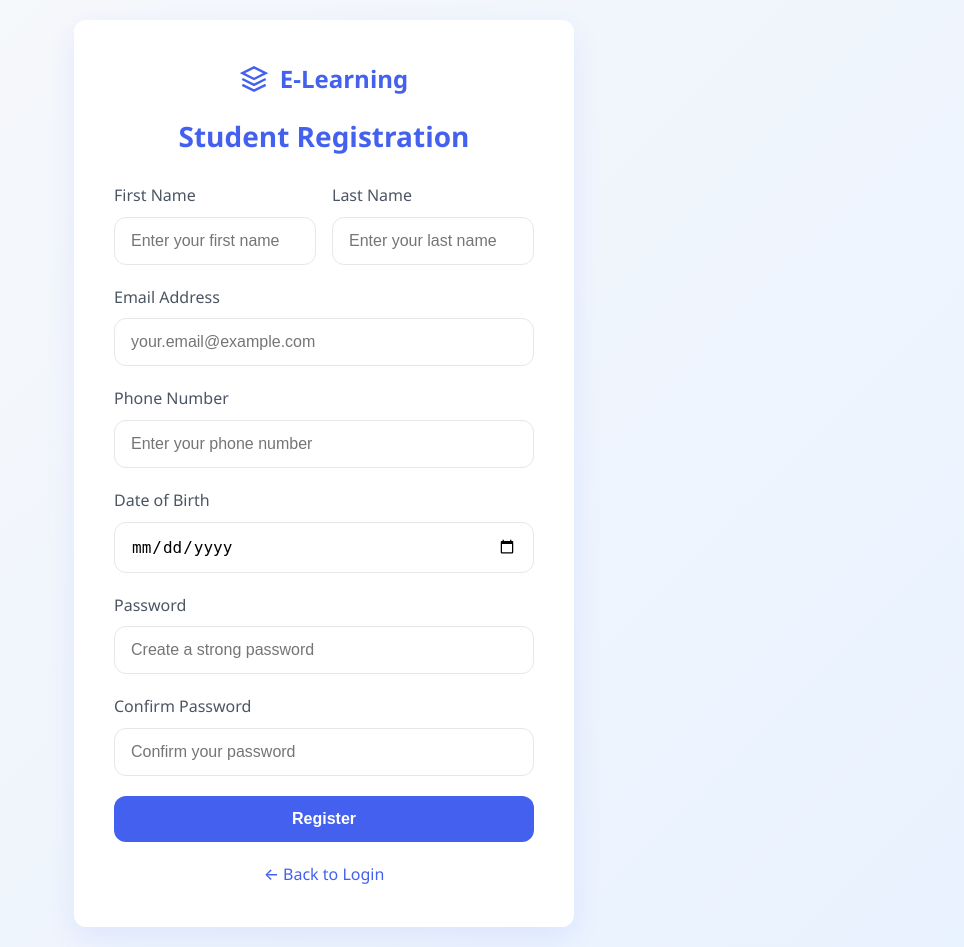
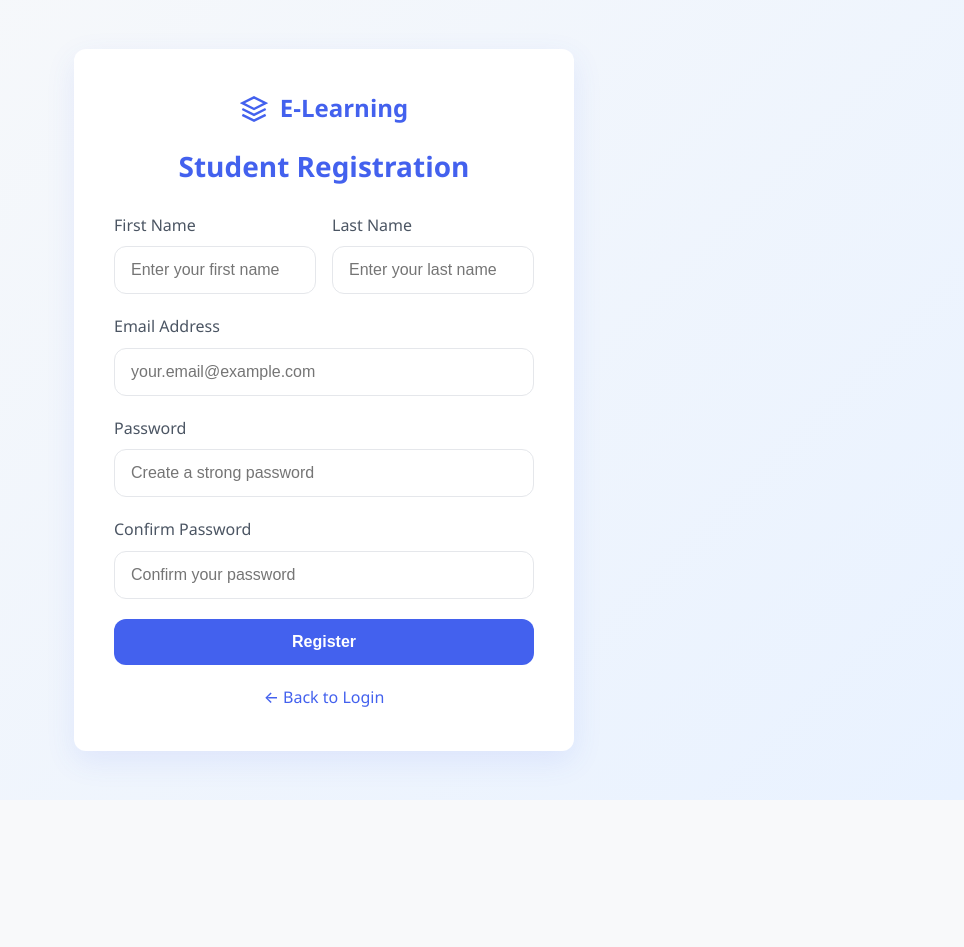
Before and after one commit to lokeshyadav25/E-Learning, a PHP site: page /auth/register.php in a window 1280 px wide. Shown: the whole page, without its empty margins (316-1280 px from the left). After the commit the page ends 800 px from the top, so only its background shows below. Run offline with PHP 8.4, Linux system fonts and the light colour scheme.

Commit message:
Updated auth/register.php

```diff
--- a/auth/register.php
+++ b/auth/register.php
@@ -274,19 +274,6 @@ if ($_SERVER["REQUEST_METHOD"] === "POST") {
                 <input type="email" id="email" name="email" placeholder="your.email@example.com"
                        value="<?php echo isset($_POST['email']) ? htmlspecialchars($_POST['email']) : ''; ?>" required>
             </div>
-
-            <div class="form-group">
-                <label class="form-label" for="phone">Phone Number</label>
-                <input type="tel" id="phone" name="phone" placeholder="Enter your phone number"
-                       value="<?php echo isset($_POST['phone']) ? htmlspecialchars($_POST['phone']) : ''; ?>" required>
-            </div>
-
-            <div class="form-group">
-                <label class="form-label" for="date_of_birth">Date of Birth</label>
-                <input type="date" id="date_of_birth" name="date_of_birth"
-                       value="<?php echo isset($_POST['date_of_birth']) ? htmlspecialchars($_POST['date_of_birth']) : ''; ?>" required>
-            </div>
-
             <div class="form-group">
                 <label class="form-label" for="password">Password</label>
                 <input type="password" id="password" name="password" placeholder="Create a strong password" required>
```
